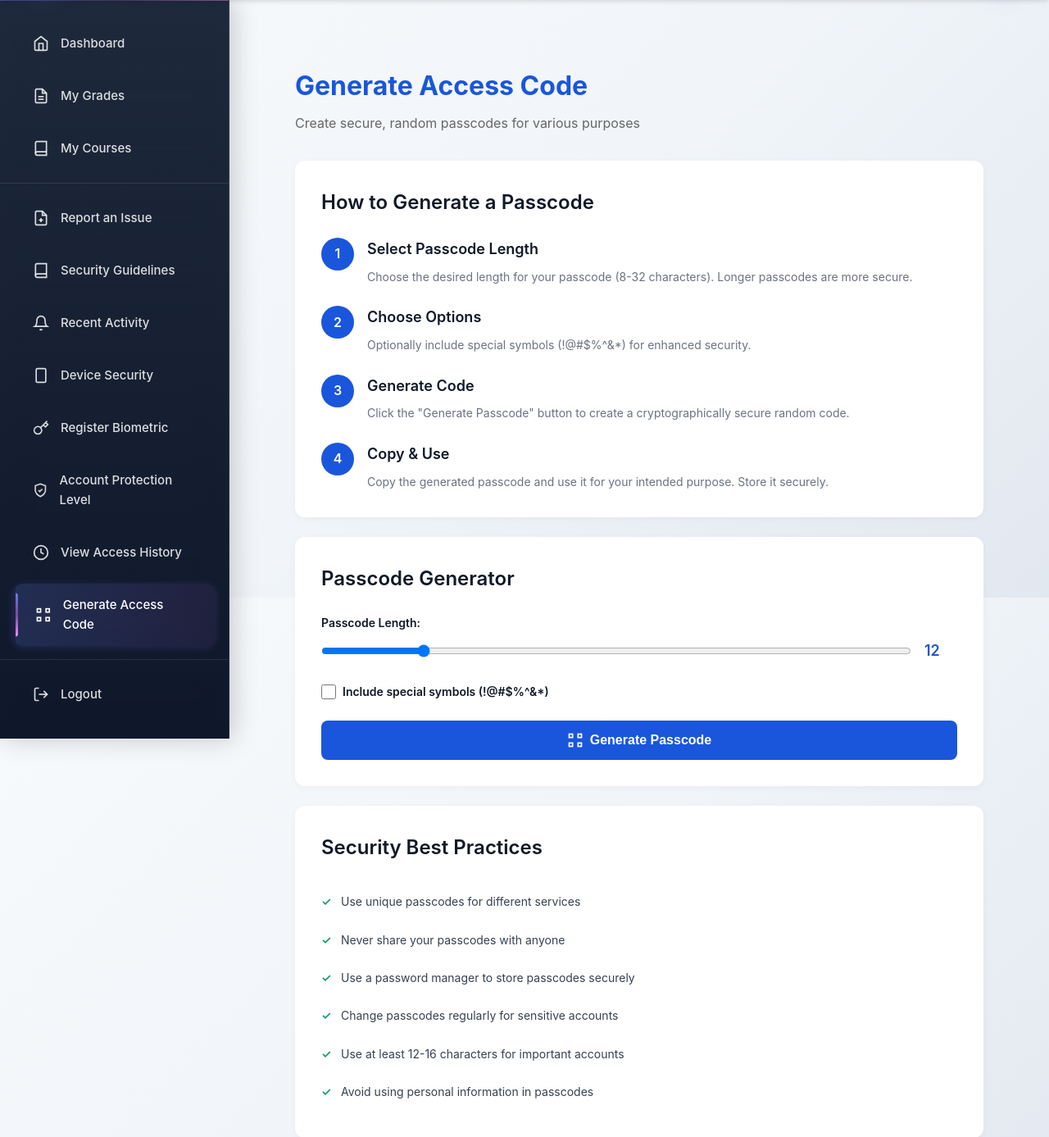
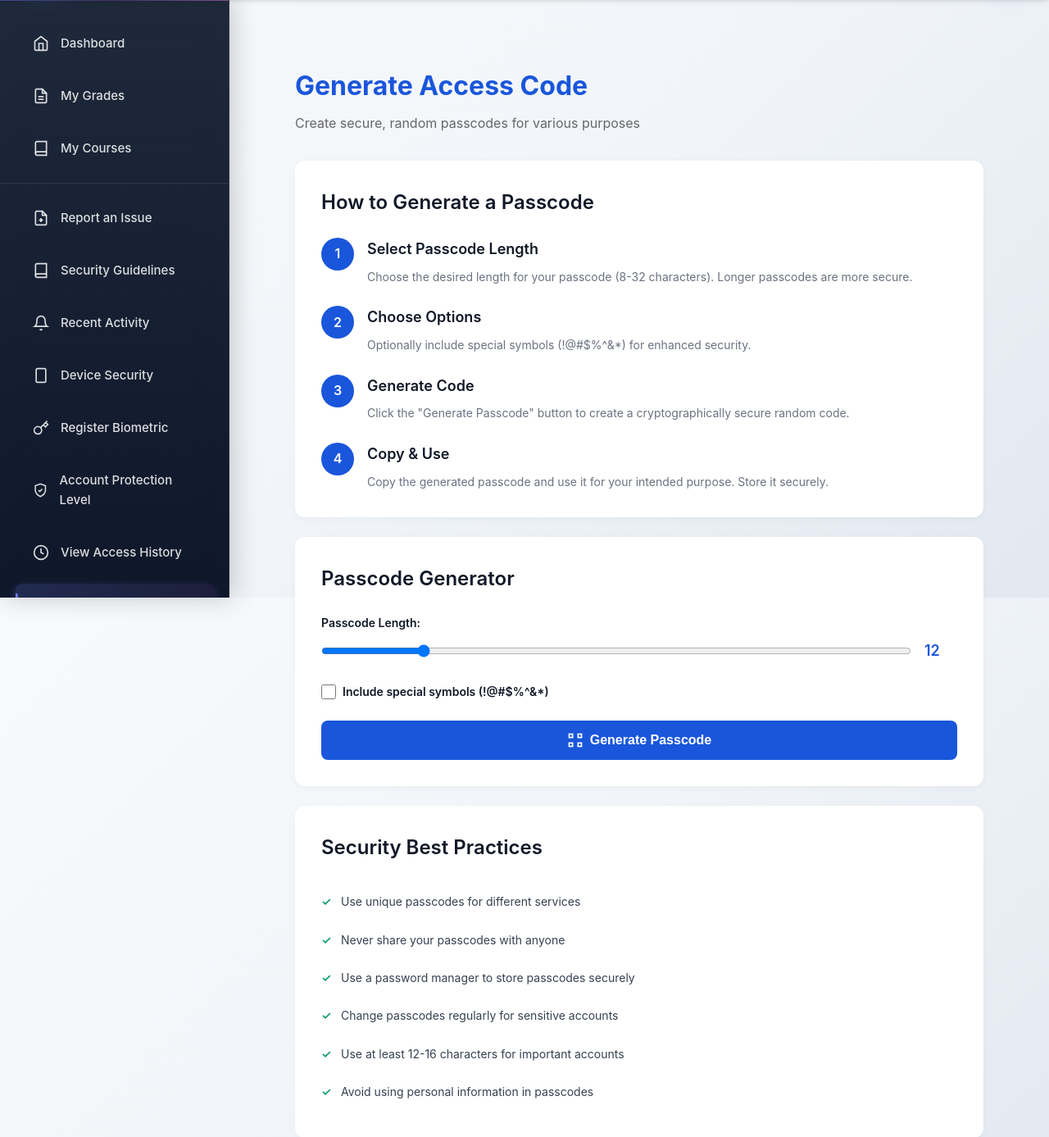
Before and after one commit to ogulewefortune/CampusKey, a Flask app: page /generate-code in a window 1280 px wide. Shown: the part 71-1458 px from the top of the page at 82% size. Run offline with Flask 3, Linux system fonts and the light colour scheme; a user stored in the database is signed in; data comes from the database, SQL or seed files in the repository.

Commit message:
Refactor sidebar styles for improved layout and scrollbar functionality
- Changed sidebar height to ensure it occupies the full viewport height minus the header.
- Adjusted padding and added flexbox properties for better content organization.
- Implemented custom scrollbar styles for enhanced visual appearance and usability.
- Ensured overflow handling for both vertical and horizontal scrolling within the sidebar.

```diff
--- a/static/css/style.css
+++ b/static/css/style.css
@@ -1666,17 +1666,23 @@ body {
 .sidebar {
     width: 280px;
     background: linear-gradient(180deg, #1e293b 0%, #0f172a 100%);
-    min-height: calc(100vh - 70px);
+    height: calc(100vh - 70px);
     position: fixed;
     left: 0;
     top: 70px;
-    padding: 24px 0;
+    padding: 0;
     z-index: 999;
     pointer-events: auto;
     box-shadow: 4px 0 30px rgba(0, 0, 0, 0.2);
     border-right: 1px solid rgba(255, 255, 255, 0.1);
     backdrop-filter: blur(10px);
     -webkit-backdrop-filter: blur(10px);
+    overflow-y: auto;
+    overflow-x: hidden;
+    display: flex;
+    flex-direction: column;
+    scrollbar-width: thin;
+    scrollbar-color: rgba(255, 255, 255, 0.2) rgba(255, 255, 255, 0.05);
 }
 
 .sidebar::before {
@@ -1697,7 +1703,29 @@ body {
     pointer-events: auto;
     position: relative;
     z-index: 1001;
-}
+    padding: 24px 0;
+    flex: 1;
+}
+
+/* Custom scrollbar for sidebar */
+.sidebar::-webkit-scrollbar {
+    width: 6px;
+}
+
+.sidebar::-webkit-scrollbar-track {
+    background: rgba(255, 255, 255, 0.05);
+    border-radius: 3px;
+}
+
+.sidebar::-webkit-scrollbar-thumb {
+    background: rgba(255, 255, 255, 0.2);
+    border-radius: 3px;
+}
+
+.sidebar::-webkit-scrollbar-thumb:hover {
+    background: rgba(255, 255, 255, 0.3);
+}
+
 
 .nav-item {
     display: flex;
```
